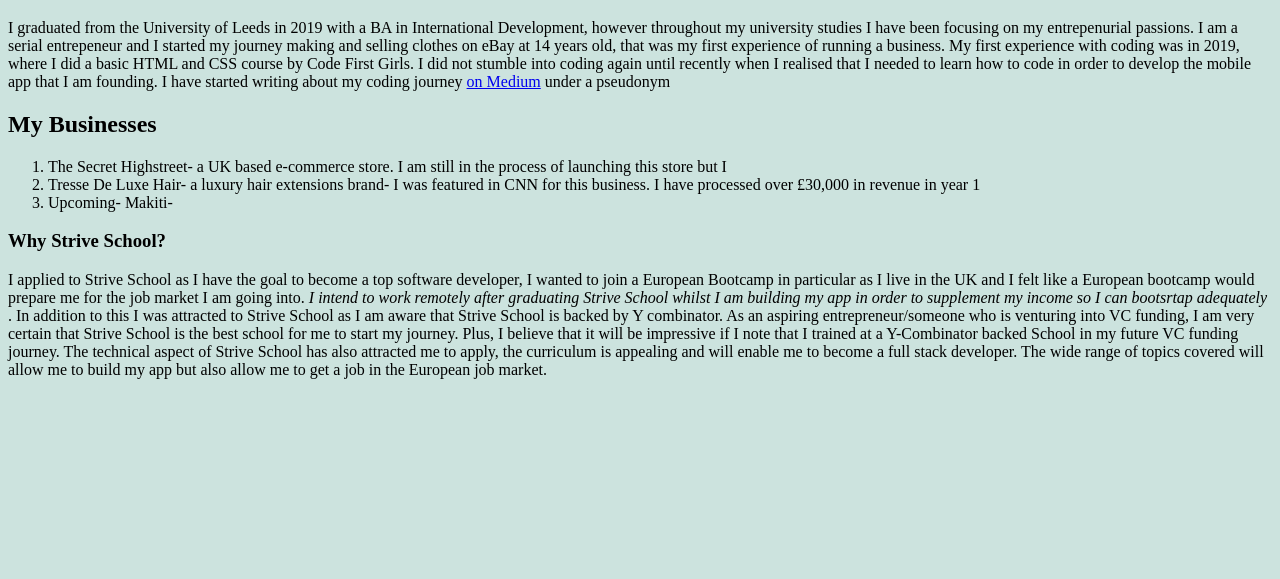
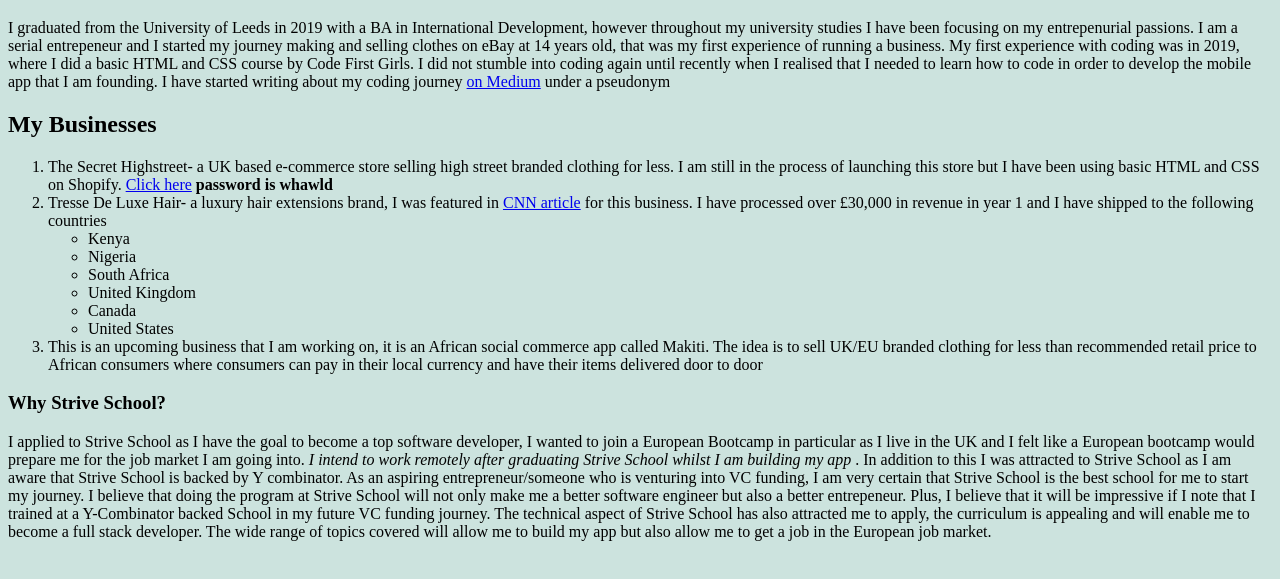
Before and after one commit to jaysylla/strive-app, a plain HTML site: page index.html in a window 1280 px wide. Shown: the part 61-640 px from the top of the page. Drawn offline with Linux system fonts and the light colour scheme.

Commit message:
Update index.html

```diff
--- a/index.html
+++ b/index.html
@@ -13,17 +13,31 @@
   </p>
       <h2>My Businesses</h2>
   <ol>
-      <li> The Secret Highstreet- a UK based e-commerce store. I am still in the process of launching this store but I  </li>
-<li>Tresse De Luxe Hair- a luxury hair extensions brand- I was featured in CNN for this business. I have processed over £30,000 in revenue in year 1 </li>
-      <li>Upcoming- Makiti- </li>
+      <li> The Secret Highstreet- a UK based e-commerce store selling high street branded clothing for less. I am still in the process of launching this store but I have been using basic HTML and CSS on Shopify.
+      <a href="https://thesecrethighstreet.co.uk" "target="_blank">Click here</a> <b> password is whawld </b>
+      </li>
+<li>Tresse De Luxe Hair- a luxury hair extensions brand, I was featured in <a href=https://lite.cnn.com/en/article/h_0821af86399ebd57415445a9e282c787>CNN article</a> for this business.
+  I have processed over £30,000 in revenue in year 1 and I have shipped to the following countries </li>
+  <ul>
+    <li> Kenya </li>
+    <li> Nigeria </li>
+    <li> South Africa </li>
+    <li> United Kingdom </li>
+    <li> Canada </li>
+    <li> United States</li>
+  </ul>
+      <li> This is an upcoming business that I am working on, it is an African social commerce app called Makiti.
+  The idea is to sell UK/EU branded clothing for less than recommended retail price to African consumers where consumers can pay in their local currency and have their items delivered door to door</li>
 
   </ol>
       <h3> Why Strive School? </h3>
-I applied to Strive School as I have the goal to become a top software developer, I wanted to join a European Bootcamp in particular as I live in the UK and I felt like a European bootcamp would prepare me for the job market I am going into. <i> I intend to work remotely after graduating Strive School whilst I am building my app in order to supplement my income so I can bootsrtap adequately </i>.
-      In addition to this I was attracted to Strive School as I am aware that Strive School is backed by Y combinator. As an aspiring entrepreneur/someone who is venturing into VC funding, I am very certain that Strive School is the best school for me to start my journey.
+ <p> I applied to Strive School as I have the goal to become a top software developer, I wanted to join a European Bootcamp in particular as I live in the UK and I felt like a European bootcamp would prepare me for the job market I am going into. <i> I intend to work remotely after graduating Strive School whilst I am building my app </i>.
+      In addition to this I was attracted to Strive School as I am aware that Strive School is backed by Y combinator.
+As an aspiring entrepreneur/someone who is venturing into VC funding, I am very certain that Strive School is the best school for me to start my journey.
+I believe that doing the program at Strive School will not only make me a better software engineer but also a better entrepeneur.
       Plus, I believe that it will be impressive if I note that I trained at a Y-Combinator backed School in my future VC funding journey.
 The technical aspect of Strive School has also attracted me to apply, the curriculum is appealing and will enable me to become a full stack developer.
-      The wide range of topics covered will allow me to build my app but also allow me to get a job in the European job market.
+      The wide range of topics covered will allow me to build my app but also allow me to get a job in the European job market. </p>
 
 </body>
 </html>
```
